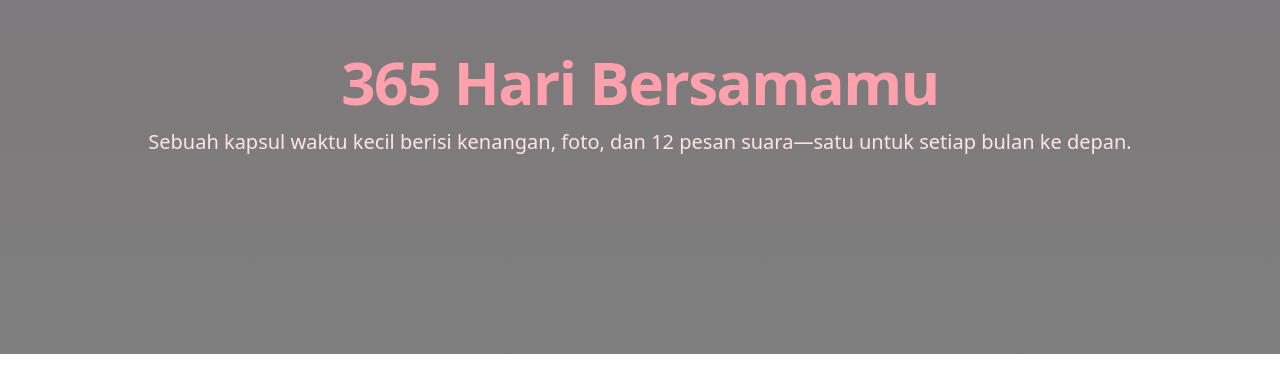
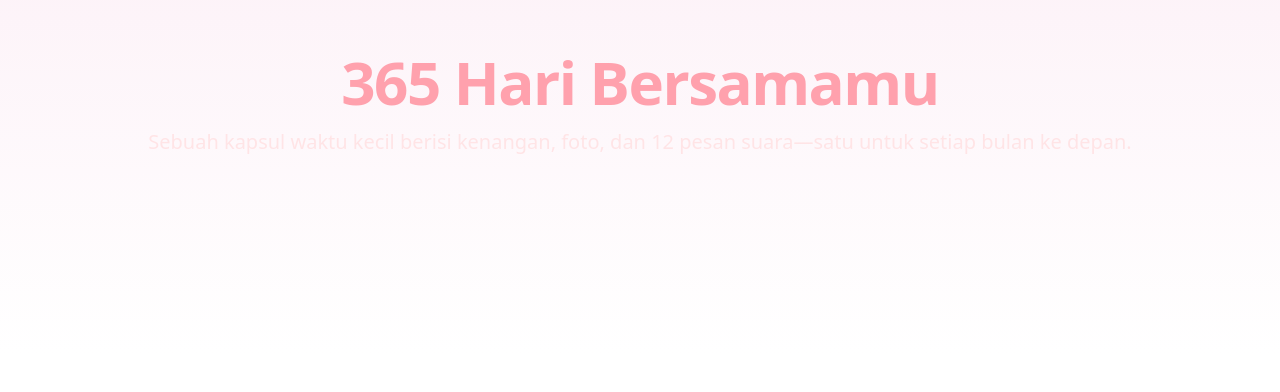
Before and after one commit to Gebxby/anniv-Web, a Next.js app: page / in a window 1280 px wide. Shown: the part 446-838 px from the top of the page. Built offline with nearby package versions, Linux system fonts and the light colour scheme.

Commit message:
fix video bug #12

```diff
--- a/app/page.tsx
+++ b/app/page.tsx
@@ -205,13 +205,13 @@ export default function AnniversaryPreview() {
           playsInline
           className=""
         >
-          <source src="/video/anniv.mp4" type="video/mp4" />
+          <source src="/video/anj.mp4" type="video/mp4" />
           Your browser does not support the video tag.
         </video>
 
 
         {/* Overlay gelap biar teksnya kebaca */}
-        <div className="absolute inset-0 bg-black/50" />
+        {/* <div className="absolute inset-0 bg-black/50" /> */}
 
         {/* Content di atas video */}
         <div className="relative z-10 flex flex-col items-center justify-center h-full text-center px-6">
```
Also changed, not shown: 1 other file (tests, documents, lock files or other folders).
